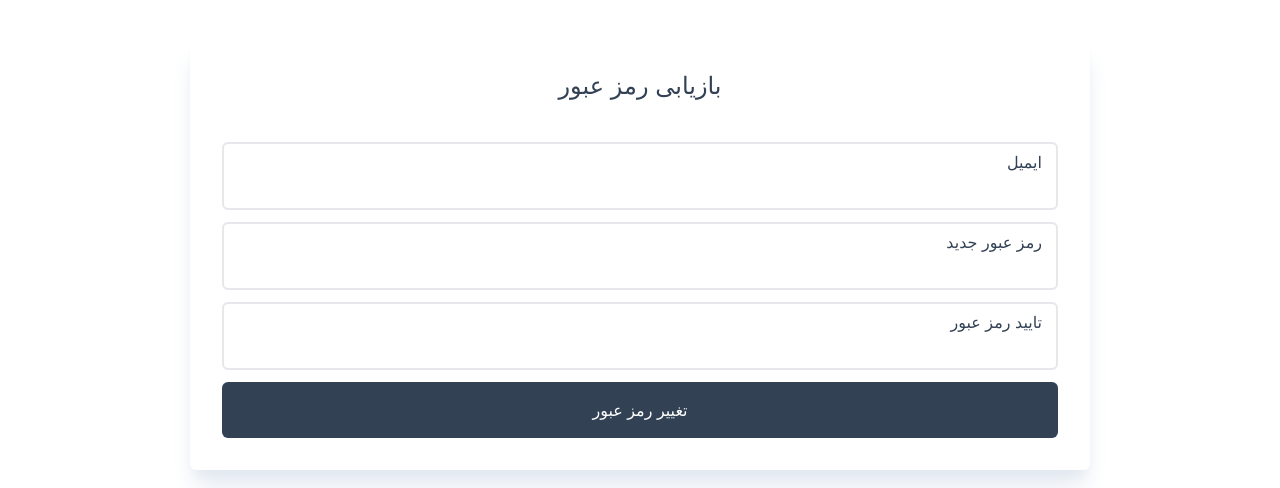
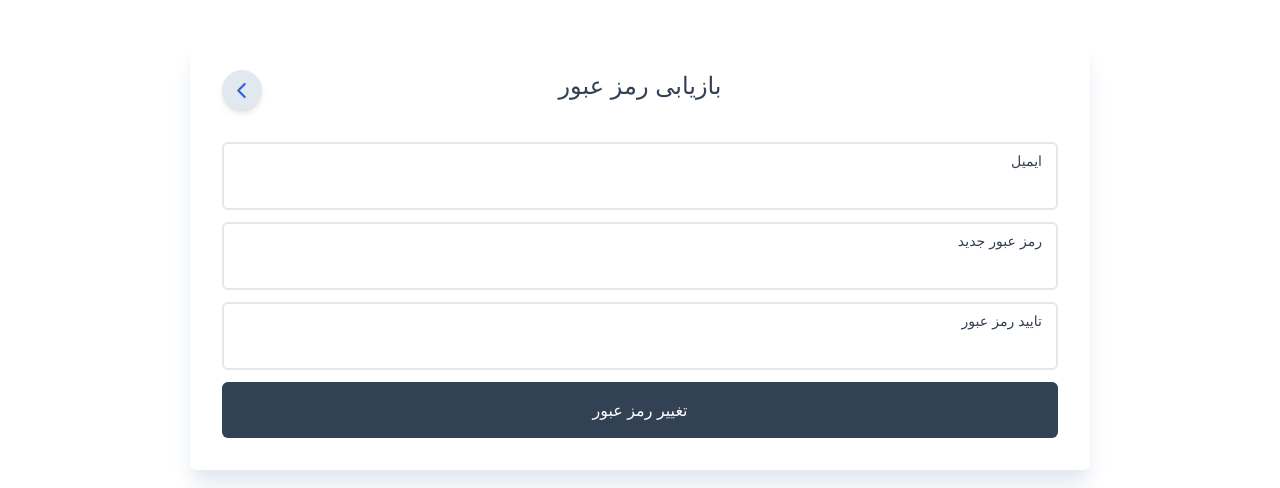
Before and after one commit to ali-afarinifard/daily-shop, a Next.js app in the folder Frontend/client/: page /reset-account in a window 1280 px wide. Shown: the part 130-618 px from the top of the page. Built offline with nearby package versions, Linux system fonts and the light colour scheme; no server answers.

Commit message:
frontend/client updated

```diff
--- a/Frontend/client/src/app/components/Register/RegisterForm.tsx
+++ b/Frontend/client/src/app/components/Register/RegisterForm.tsx
@@ -106,7 +106,7 @@ export default function RegisterPage() {
                         />
                         <label
                             htmlFor="username"
-                            className={`absolute cursor-text text-md duration-150 transform -translate-y-3 top-5 z-10 origin-[0] right-4 peer-placeholder-shown:scale-100 peer-placeholder-shown:translate-y-0 peer-focus:scale-75 peer-focus:-translate-y-4`}
+                            className={`absolute text-[0.88rem] duration-150 transform -translate-y-3 top-5 z-10 origin-[0] right-4 peer-placeholder-shown:scale-100 peer-placeholder-shown:translate-y-0 peer-focus:scale-75 peer-focus:-translate-y-4`}
                         >
                             نام کاربری
                         </label>
@@ -127,7 +127,7 @@ export default function RegisterPage() {
                         />
                         <label
                             htmlFor="email"
-                            className={`absolute cursor-text text-md duration-150 transform -translate-y-3 top-5 z-10 origin-[0] right-4 peer-placeholder-shown:scale-100 peer-placeholder-shown:translate-y-0 peer-focus:scale-75 peer-focus:-translate-y-4`}
+                            className={`absolute text-[0.88rem] duration-150 transform -translate-y-3 top-5 z-10 origin-[0] right-4 peer-placeholder-shown:scale-100 peer-placeholder-shown:translate-y-0 peer-focus:scale-75 peer-focus:-translate-y-4`}
                         >
                             ایمیل
                         </label>
@@ -149,7 +149,7 @@ export default function RegisterPage() {
                         />
                         <label
                             htmlFor="password"
-                            className={`absolute cursor-text text-md duration-150 transform -translate-y-3 top-5 z-10 origin-[0] right-4 peer-placeholder-shown:scale-100 peer-placeholder-shown:translate-y-0 peer-focus:scale-75 peer-focus:-translate-y-4`}
+                            className={`absolute text-[0.88rem] duration-150 transform -translate-y-3 top-5 z-10 origin-[0] right-4 peer-placeholder-shown:scale-100 peer-placeholder-shown:translate-y-0 peer-focus:scale-75 peer-focus:-translate-y-4`}
                         >
                             رمز عبور
                         </label>
--- a/Frontend/client/src/app/components/category/CatSearchBar.tsx
+++ b/Frontend/client/src/app/components/category/CatSearchBar.tsx
@@ -12,7 +12,7 @@ interface CategoryListMobileProps {
 }
 
 
-const CatSearchBar:React.FC<CategoryListMobileProps> = ({toggleMenu}) => {
+const CatSearchBar: React.FC<CategoryListMobileProps> = ({ toggleMenu }) => {
 
     const [query, setQuery] = useState<string>('');
     const [results, setResults] = useState<ProductType[]>([]);
@@ -90,7 +90,7 @@ const CatSearchBar:React.FC<CategoryListMobileProps> = ({toggleMenu}) => {
                     {results.map((product) => (
                         <>
                             <SearchBarItem key={product._id} product={product} onClick={handleClearProductClick} toggleMenu={toggleMenu} />
-                            <hr className="w-full h-[1px] bg-slate-400" />
+                            <hr className="border-[1px] border-slate-200 my-2 last:hidden" />
                         </>
                     ))}
                 </ul>
--- a/Frontend/client/src/app/components/login/LoginForm.tsx
+++ b/Frontend/client/src/app/components/login/LoginForm.tsx
@@ -7,6 +7,7 @@ import { AuthContext } from '@/context/AuthContext';
 import { login } from '@/libs/apiUrls';
 import toast from 'react-hot-toast';
 import Link from 'next/link';
+import { IoChevronBackOutline } from 'react-icons/io5';
 
 export default function LoginPage() {
 
@@ -89,6 +90,7 @@ export default function LoginPage() {
     return (
         <div className='w-full'>
             <Heading title='ورود به دیجی شاپ' center />
+
             <form onSubmit={handleLogin} className='mt-10 flex flex-col gap-3'>
 
                 {/* Email */}
@@ -104,7 +106,7 @@ export default function LoginPage() {
                         />
                         <label
                             htmlFor="email"
-                            className={`absolute cursor-text text-md duration-150 transform -translate-y-3 top-5 z-10 origin-[0] right-4 peer-placeholder-shown:scale-100 peer-placeholder-shown:translate-y-0 peer-focus:scale-75 peer-focus:-translate-y-4`}
+                            className={`absolute text-[0.88rem] duration-150 transform -translate-y-3 top-5 z-10 origin-[0] right-4 peer-placeholder-shown:scale-100 peer-placeholder-shown:translate-y-0 peer-focus:scale-75 peer-focus:-translate-y-4`}
                         >
                             ایمیل
                         </label>
@@ -126,7 +128,7 @@ export default function LoginPage() {
                         />
                         <label
                             htmlFor="password"
-                            className={`absolute cursor-text text-md duration-150 transform -translate-y-3 top-5 z-10 origin-[0] right-4 peer-placeholder-shown:scale-100 peer-placeholder-shown:translate-y-0 peer-focus:scale-75 peer-focus:-translate-y-4`}
+                            className={`absolute text-[0.88rem] duration-150 transform -translate-y-3 top-5 z-10 origin-[0] right-4 peer-placeholder-shown:scale-100 peer-placeholder-shown:translate-y-0 peer-focus:scale-75 peer-focus:-translate-y-4`}
                         >
                             رمز عبور
                         </label>
--- a/Frontend/client/src/app/components/nav/SearchBar/SearchBar.tsx
+++ b/Frontend/client/src/app/components/nav/SearchBar/SearchBar.tsx
@@ -83,7 +83,10 @@ const SearchBar = () => {
             {results.length > 0 && (
                 <ul className="absolute z-10 bg-white border border-gray-300 rounded-md mt-1 p-1 py-2 max-w-[24rem] max-h-[20rem] overflow-auto w-full">
                     {results.map((product) => (
-                        <SearchBarItem key={product._id} product={product} onClick={handleClearProductClick} />
+                        <>
+                            <SearchBarItem key={product._id} product={product} onClick={handleClearProductClick} />
+                            <hr className="border-[1px] border-slate-200 my-2 last:hidden" />
+                        </>
                     ))}
                 </ul>
             )}
--- a/Frontend/client/src/app/components/nav/SearchBar/SearchBarItem.tsx
+++ b/Frontend/client/src/app/components/nav/SearchBar/SearchBarItem.tsx
@@ -18,7 +18,7 @@ const SearchBarItem: React.FC<SearchBarItemProps> = ({ product, onClick, toggleM
     const firstImage = product.images[0];
 
     return (
-        <li className="p-1 hover:bg-gray-100 mb-2" onClick={onClick}>
+        <li className="p-1 hover:bg-gray-100" onClick={onClick}>
             <Link href={`/product/${product._id}`} onClick={toggleMenu}>
                 <div className="flex items-center justify-between gap-1">
                     <div className='flex items-center gap-2'>
--- a/Frontend/client/src/app/components/resetAccount/ResetAccountForm.tsx
+++ b/Frontend/client/src/app/components/resetAccount/ResetAccountForm.tsx
@@ -2,9 +2,11 @@
 
 import { resetAccount } from "@/libs/apiUrls";
 import axios from "axios";
+import Link from "next/link";
 import { useRouter } from "next/navigation";
 import { useState } from "react"
 import toast from "react-hot-toast";
+import { IoChevronBackOutline } from "react-icons/io5";
 
 
 
@@ -68,8 +70,17 @@ const ResetAccountForm = () => {
 
 
     return (
-        <div className="w-full">
+        <div className="w-full relative">
             <h1 className="text-2xl text-center">بازیابی رمز عبور</h1>
+
+            <div className="absolute left-0 top-0">
+                <Link href={'/login'} className="text-blue-600">
+                    <div className="w-10 h-10 border-[1px] border-slate-200 rounded-full flex items-center justify-center shadow-md bg-slate-200">
+                        <IoChevronBackOutline size={23} className="relative right-[1px]" />
+                    </div>
+                </Link>
+            </div>
+
             <form onSubmit={handleAccountReset} className="mt-10 flex flex-col gap-3">
 
                 {/* Email */}
@@ -84,7 +95,7 @@ const ResetAccountForm = () => {
                     />
                     <label
                         htmlFor="email"
-                        className="absolute cursor-text text-md duration-150 transform -translate-y-3 top-5 z-10 origin-[0] right-4 peer-placeholder-shown:scale-100 peer-placeholder-shown:translate-y-0 peer-focus:scale-75 peer-focus:-translate-y-4"
+                        className="absolute text-[0.88rem] duration-150 transform -translate-y-3 top-5 z-10 origin-[0] right-4 peer-placeholder-shown:scale-100 peer-placeholder-shown:translate-y-0 peer-focus:scale-75 peer-focus:-translate-y-4"
                     >
                         ایمیل
                     </label>
@@ -103,7 +114,7 @@ const ResetAccountForm = () => {
                     />
                     <label
                         htmlFor="newPassword"
-                        className="absolute cursor-text text-md duration-150 transform -translate-y-3 top-5 z-10 origin-[0] right-4 peer-placeholder-shown:scale-100 peer-placeholder-shown:translate-y-0 peer-focus:scale-75 peer-focus:-translate-y-4"
+                        className="absolute text-[0.88rem] duration-150 transform -translate-y-3 top-5 z-10 origin-[0] right-4 peer-placeholder-shown:scale-100 peer-placeholder-shown:translate-y-0 peer-focus:scale-75 peer-focus:-translate-y-4"
                     >
                         رمز عبور جدید
                     </label>
@@ -122,7 +133,7 @@ const ResetAccountForm = () => {
                     />
                     <label
                         htmlFor="confirmPassword"
-                        className="absolute cursor-text text-md duration-150 transform -translate-y-3 top-5 z-10 origin-[0] right-4 peer-placeholder-shown:scale-100 peer-placeholder-shown:translate-y-0 peer-focus:scale-75 peer-focus:-translate-y-4"
+                        className="absolute text-[0.88rem] duration-150 transform -translate-y-3 top-5 z-10 origin-[0] right-4 peer-placeholder-shown:scale-100 peer-placeholder-shown:translate-y-0 peer-focus:scale-75 peer-focus:-translate-y-4"
                     >
                         تایید رمز عبور
                     </label>
```
